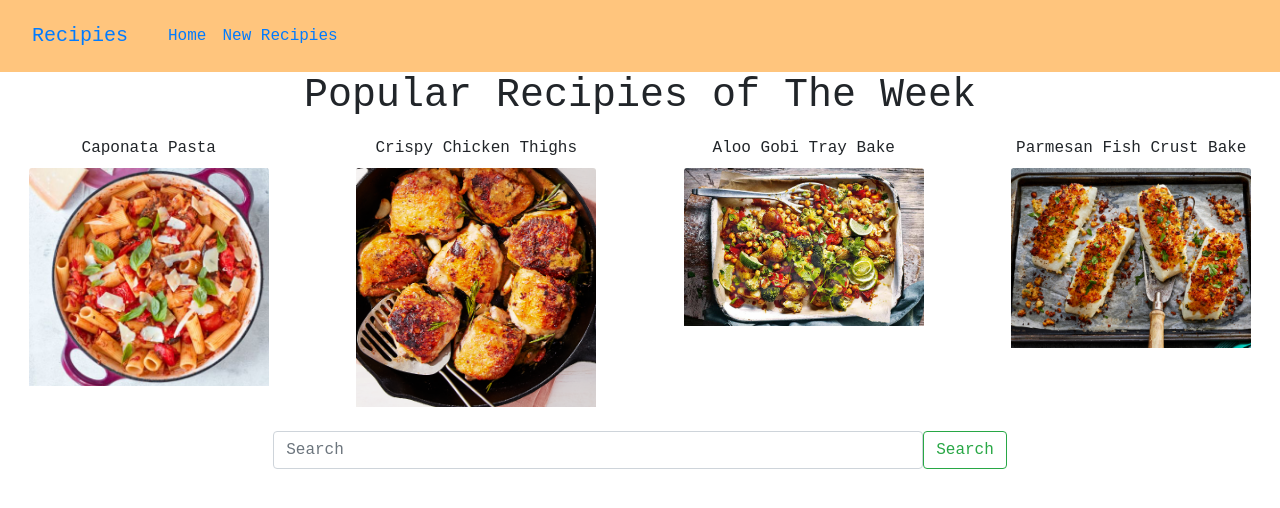
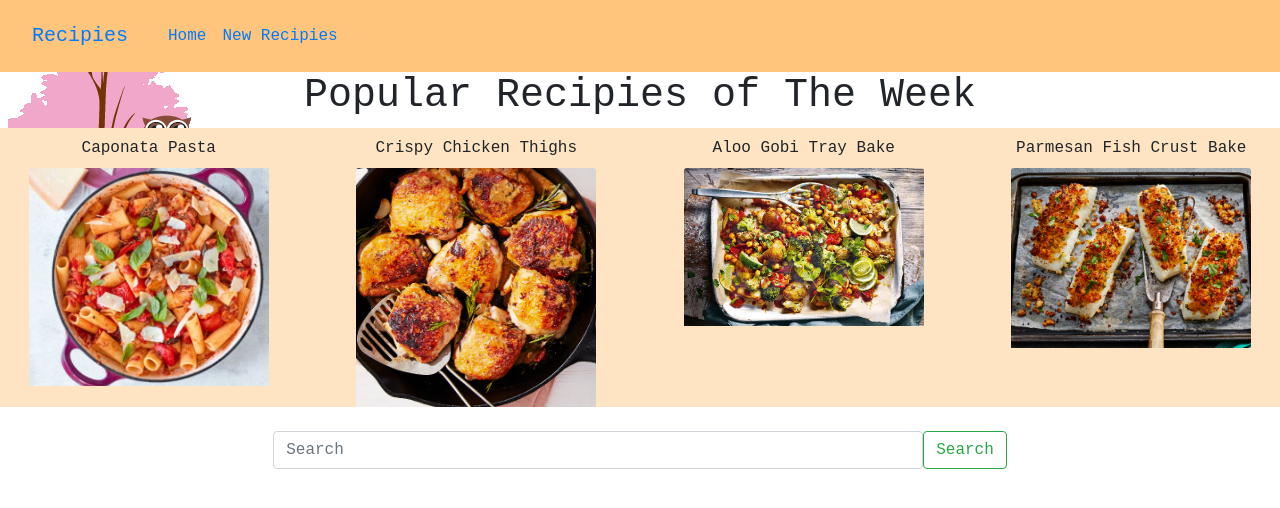
Before and after one commit to TiffanyJan/Recipies, a React (Create React App) app: page / in a window 1280 px wide. Shown: the top 508 px of the page. Built offline with nearby package versions, Linux system fonts and the light colour scheme.

Commit message:
amend background colour for row

```diff
--- a/src/App.css
+++ b/src/App.css
@@ -25,6 +25,12 @@
 
 .row .mt-2 {
   font-family: "Courier New";
+}
+
+.mt-2, .my-2 {
+  justify-content: center;
+  margin-top: 0.5rem !important;
+  background: bisque;
 }
 
 .mt-2,
@@ -71,3 +77,9 @@
 .col-sm-2{
   text-align:right
 }
+
+body {
+  background-image: url("img_tree.gif");
+  background-repeat: no-repeat;
+  background-attachment: fixed;
+}
```
Also changed, not shown: src/Recipe.js (line endings or trailing spaces), src/img_tree.gif (added).
